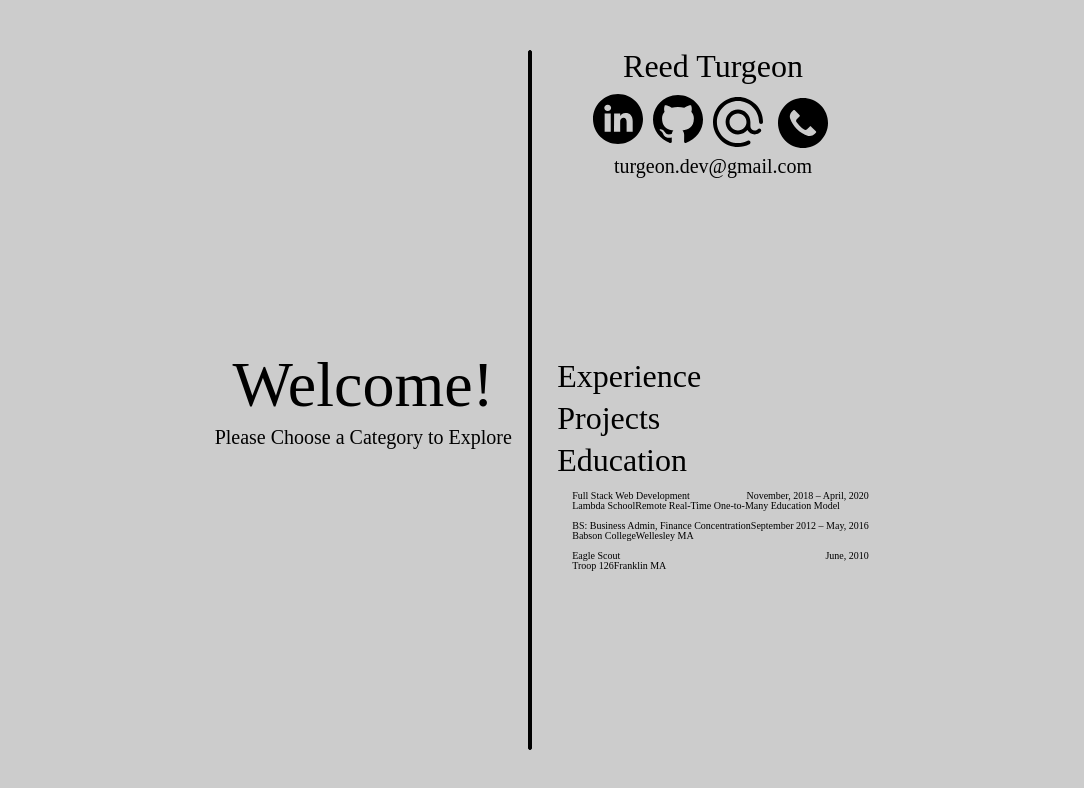
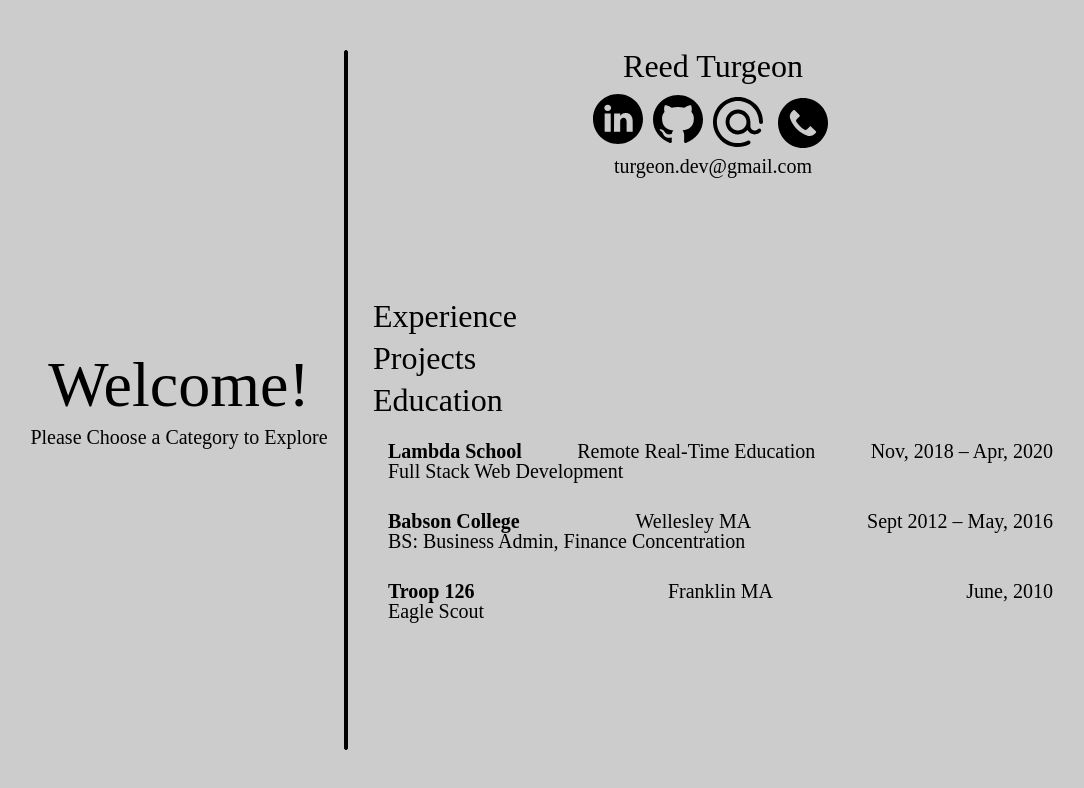
Before and after one commit to MrT3313/ReedTurgeon_Portfolio, a React (Create React App) app in the folder client/: page / in a window 1280 px wide. Both pictures are taken after a click on the item "Education". Shown: the top 788 px of the page, without its empty margins (94-1178 px from the left). Built offline with nearby package versions, Linux system fonts and the light colour scheme.

Commit message:
<Education /> Updated
RIGHT directory reogranized to separate the <Header /> & components / <HomepageSelector /> & itemFactory & items

```diff
--- a/client/src/components/homepage/RIGHT/HomepageRight.js
+++ b/client/src/components/homepage/RIGHT/HomepageRight.js
@@ -5,8 +5,8 @@ import React from 'react';
 // - 1 - VIEWS
 
 // - 2 - COMPONENTS
-import HomepageHeader from './Header.js'
-import HomepageSelector from './HomepageSelector.js'
+import HomepageHeader from './header/Header.js'
+import HomepageSelector from './selector/HomepageSelector.js'
 
 // STYLES
 import styled from 'styled-components'
@@ -16,6 +16,8 @@ const StyledHomepageRight = styled.div`
     display: flex;
     flex-direction: column;
     justify-content: flex-start;
+
+    width: 700px;
 
     & .Homepage_Selector_Wrapper {
         display: flex;
--- a/client/src/components/homepage/RIGHT/HomepageSelector.js
+++ b/client/src/components/homepage/RIGHT/selector/HomepageSelector.js
@@ -2,9 +2,9 @@
 import React from 'react';
 
 // COMPONENTS
-import Experience from './Experience.js'
-import Projects from './Projects.js'
-import Education from './Education.js'
+import Experience from './itemFactory/Experience.js'
+import Projects from './itemFactory/Projects.js'
+import Education from './itemFactory/Education.js'
 
 // STYLES
 import styled from 'styled-components'
--- a/client/src/components/homepage/RIGHT/Education.js
+++ b/client/src/components/homepage/RIGHT/selector/itemFactory/Education.js
@@ -2,7 +2,7 @@
 import React from 'react'
 
 // COMPONENTS
-import EducationItem from './EducationItem.js'
+import EducationItem from '../items/EducationItem.js'
 
 // STYLES
 import styled from 'styled-components'
@@ -16,14 +16,17 @@ const StyledEducation = styled.div`
 // STATE
 const items = [
     {   title: 'Full Stack Web Development', name: 'Lambda School',
-        date: 'November, 2018 – April, 2020',
-        location: 'Remote Real-Time One-to-Many Education Model'
+        // date: 'November, 2018 – April, 2020',
+        date: 'Nov, 2018 – Apr, 2020',
+        location: 'Remote Real-Time Education'
     },
     {   title: 'BS: Business Admin, Finance Concentration', name: 'Babson College',
-        date: 'September 2012 – May, 2016',
+        // date: 'September 2012 – May, 2016',
+        date: 'Sept 2012 – May, 2016',
         location: 'Wellesley MA'
     },
     {   title: 'Eagle Scout', name: 'Troop 126',
+        // date: 'June, 2010',
         date: 'June, 2010',
         location: 'Franklin MA'
     },
--- a/client/src/components/homepage/RIGHT/Experience.js
+++ b/client/src/components/homepage/RIGHT/selector/itemFactory/Experience.js
@@ -2,7 +2,7 @@
 import React from 'react'
 
 // COMPONENTS
-import ExperienceItem from './ExperienceItem.js'
+import ExperienceItem from '../items/ExperienceItem.js'
 
 // STYLED
 import styled from 'styled-components'
--- a/client/src/components/homepage/RIGHT/Projects.js
+++ b/client/src/components/homepage/RIGHT/selector/itemFactory/Projects.js
@@ -2,7 +2,7 @@
 import React from 'react'
 
 // COMPONENTS
-import ProjectItem from './ProjectItem.js'
+import ProjectItem from '../items/ProjectItem.js'
 
 // STYLED
 import styled from 'styled-components'
--- a/client/src/components/homepage/RIGHT/EducationItem.js
+++ b/client/src/components/homepage/RIGHT/selector/items/EducationItem.js
@@ -11,15 +11,27 @@ const StyledEducationItem = styled.div`
     display: flex
     flex-direction: column;
 
-    margin: 5px 0 5px 15px;
+    margin: 15px 0 15px 15px;
 
-    & .Education_Item {
+    & .Education_Item, Education_Content {
         display: flex;
-        width: 100%;
+        font-size: 1.25rem;
     }
 
     & .TOP {
         justify-content: space-between;
+        align-items: center;
+
+        // margin-bottom: 10px;
+        width: 100%;
+
+        & .Title, .Date {
+            font-size: 1.25rem;
+        }
+
+        & .Title {
+            font-weight: bold
+        }
     }
 `
 
@@ -28,12 +40,12 @@ function EducationItem( {item} ) {
     return (
         <StyledEducationItem>
             <div className="Education_Item TOP">
-                <div>{item.title}</div>
-                <div>{item.date}</div>
+                <div className="Education_Content Title">{item.name}</div>
+                <div className="Education_Content Location">{item.location}</div>
+                <div className="Education_Content Date">{item.date}</div>
             </div>
             <div className="Education_Item BOTTOM">
-                <div>{item.name}</div>
-                <div>{item.location}</div>
+                <div className="Education_Content Name">{item.title}</div>
             </div>
         </StyledEducationItem>
     )
```
Also changed, not shown: client/src/components/homepage/RIGHT/header/Header.js (renamed from client/src/components/homepage/RIGHT/Header.js, +4 -4 lines), client/src/components/homepage/RIGHT/header/ContactItem.js (renamed from client/src/components/homepage/RIGHT/ContactItem.js), client/src/components/homepage/RIGHT/header/SocialItem.js (renamed from client/src/components/homepage/RIGHT/SocialItem.js), client/src/components/homepage/RIGHT/selector/items/ExperienceItem.js (renamed from client/src/components/homepage/RIGHT/ExperienceItem.js), client/src/components/homepage/RIGHT/selector/items/ProjectItem.js (renamed from client/src/components/homepage/RIGHT/ProjectItem.js).
